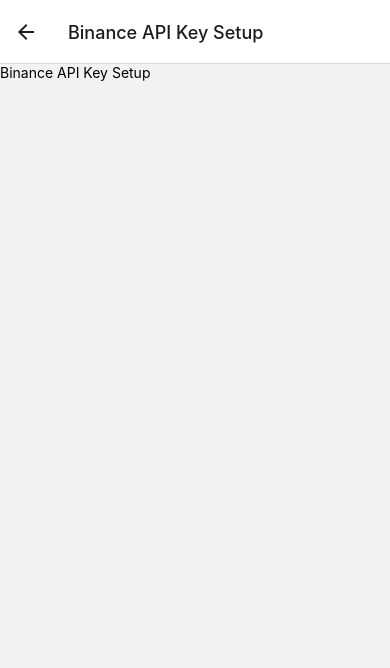
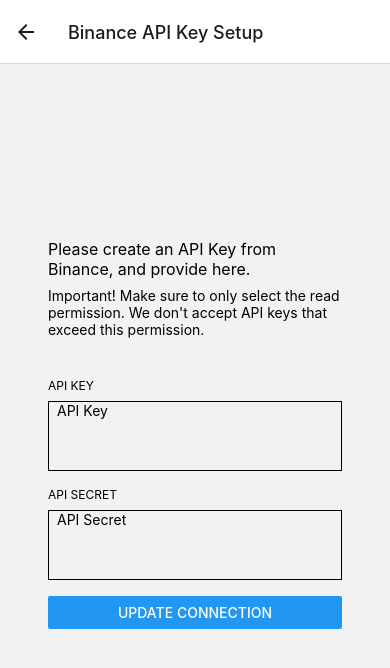
Before and after one commit to m-ahmadkhan/binance-portfolio, a React Native app in the folder app/: screen / in a window 390 px wide. Both pictures are taken after a click on the button "BINANCE API KEY SETUP". Shown: the top 668 px of the page. Built offline with nearby package versions, Linux system fonts and the light colour scheme.

Commit message:
api key form

```diff
--- a/app/src/screens/BinanceSetup.tsx
+++ b/app/src/screens/BinanceSetup.tsx
@@ -1,10 +1,45 @@
 import React from 'react';
-import { Text, View } from 'react-native';
+import { Text, TextInput, View, Button } from 'react-native';
 
 const BinanceSetup = () => {
+    const [apiKey, setApiKey] = React.useState('');
+    const [apiSecret, setApiSecret] = React.useState('');
+
     return (
-        <View>
-            <Text>Binance API Key Setup</Text>
+        <View style={{ flex: 1, justifyContent: 'center', marginHorizontal: 48 }}>
+            <View>
+                <Text style={{ fontSize: 16 }}>Please create an API Key from Binance, and provide here.</Text>
+                <Text style={{ fontSize: 14, marginTop: 8 }}>
+                    Important! Make sure to only select the read permission.
+                    We don't accept API keys that exceed this permission.
+                </Text>
+            </View>
+
+            <View style={{  marginVertical: 40 }}>
+                <Text style={{ fontSize: 12, textTransform: 'uppercase' }}>API Key</Text>
+                <TextInput
+                    style={{ borderWidth: 1, marginTop: 8, paddingHorizontal: 8 }}
+                    onChangeText={setApiKey}
+                    value={apiKey}
+                    multiline
+                    numberOfLines={4}
+                    placeholder="API Key"
+                />
+
+                <Text style={{ fontSize: 12, textTransform: 'uppercase', marginTop: 16 }}>API Secret</Text>
+                <TextInput
+                    style={{ borderWidth: 1, marginTop: 8, paddingHorizontal: 8 }}
+                    onChangeText={setApiSecret}
+                    value={apiSecret}
+                    multiline
+                    numberOfLines={4}
+                    placeholder="API Secret"
+                />
+
+                <View style={{ marginTop: 16 }}>
+                    <Button title='Update Connection'></Button>
+                </View>
+            </View>
         </View>
     );
 };
```
